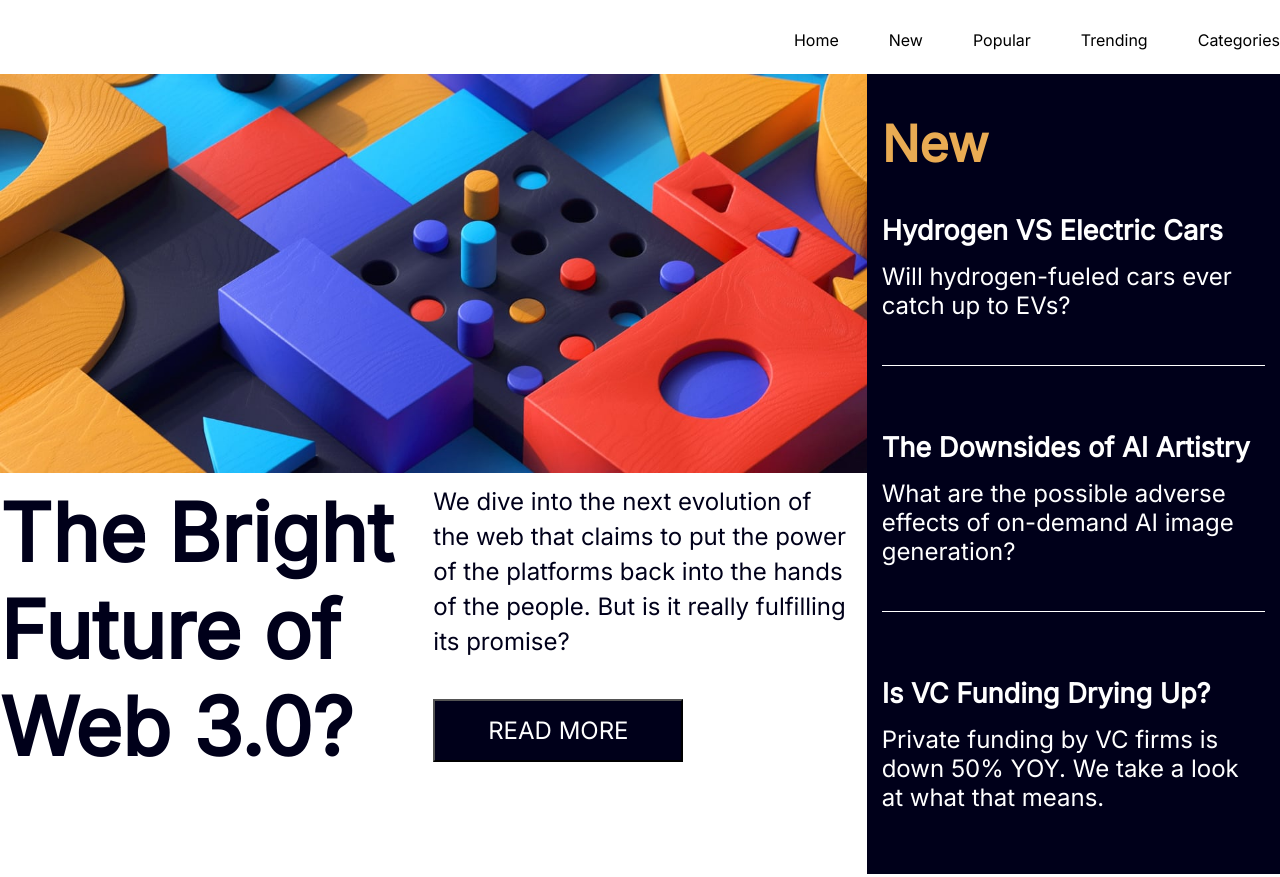
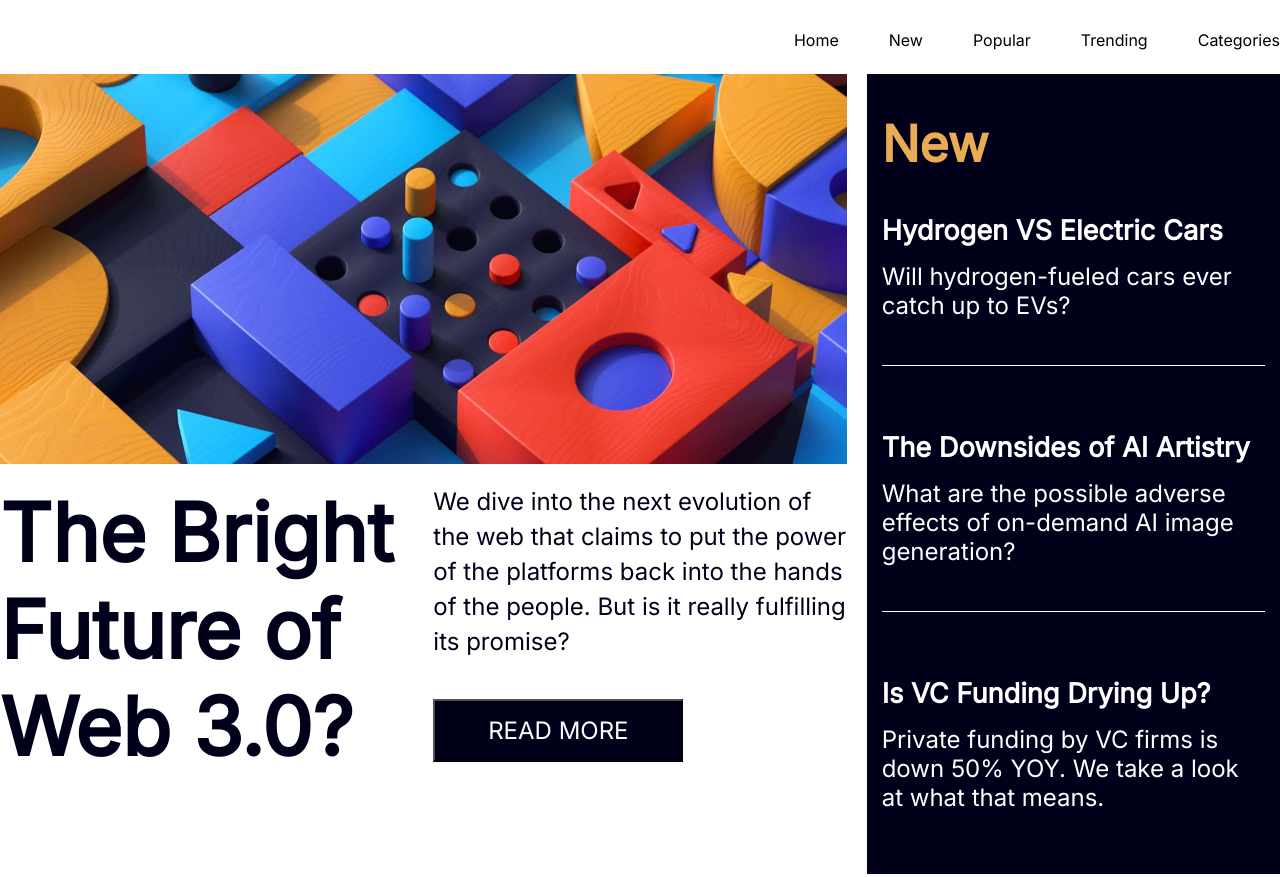
Before and after one commit to ronelvega19/frontendmentor-challenge-3, a plain HTML site: page index.html in a window 1280 px wide. Shown: the top 877 px of the page. Drawn offline with Linux system fonts and the light colour scheme.

Commit message:
style.css

```diff
--- a/style.css
+++ b/style.css
@@ -104,8 +104,8 @@ hr{
 }
 
 .image-desk{
-    object-fit: fill;
-    max-width: 970px;
+ height: 100%;
+   width: 100%;
 
 }
 
```
